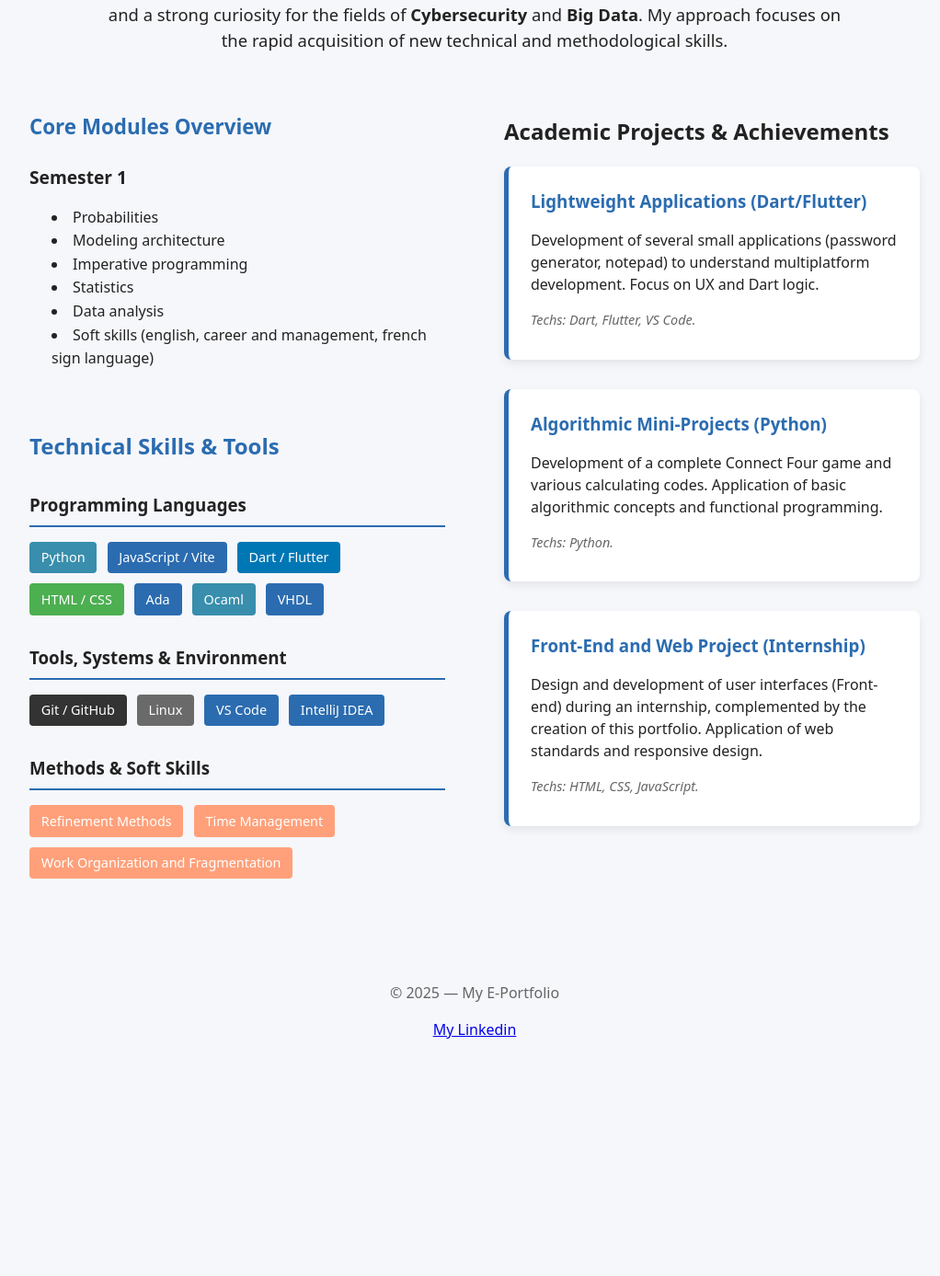
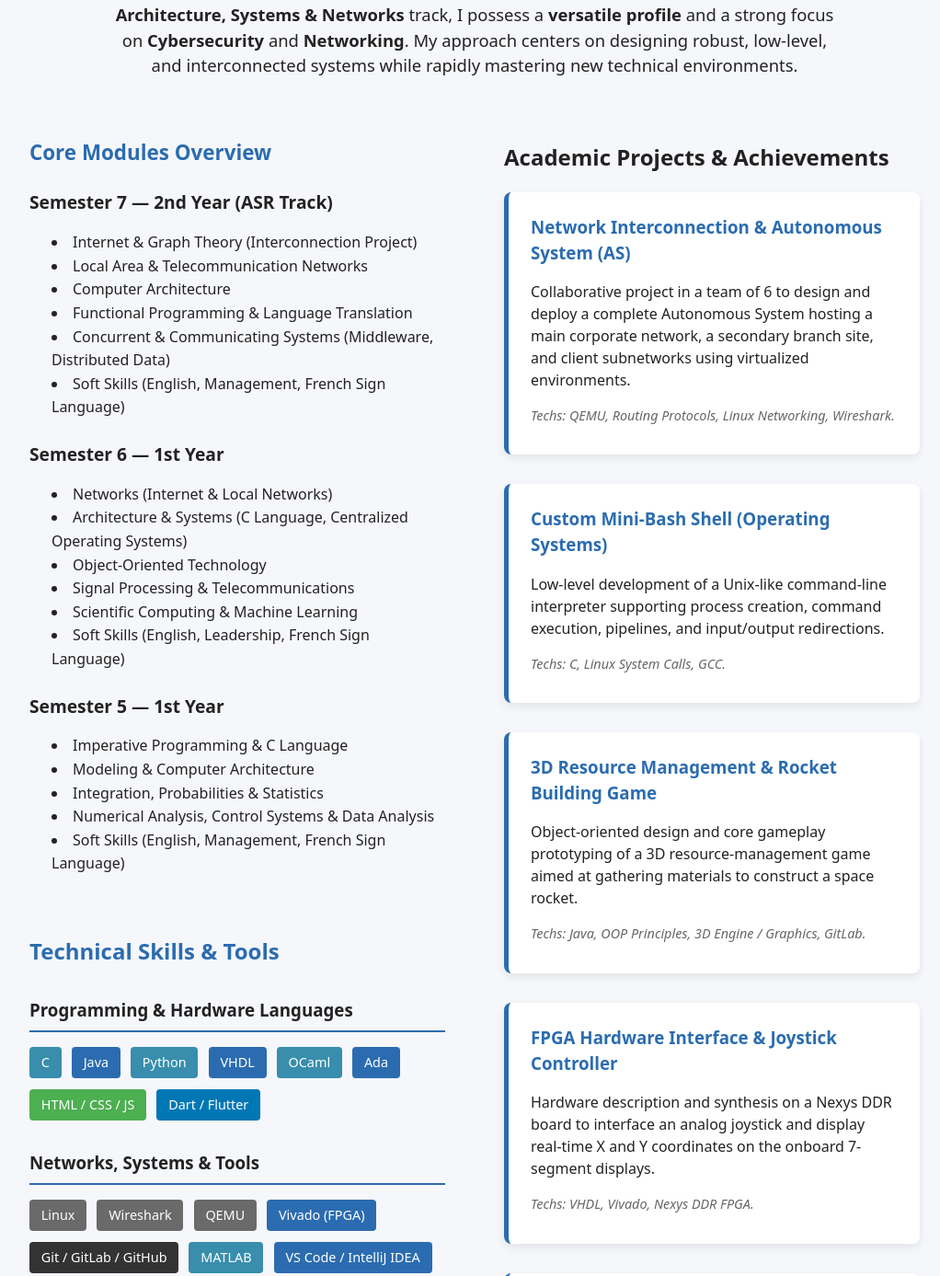
Before and after one commit to claravatus/eportfolio, a plain HTML site: page engineering-course.html in a window 1280 px wide. Shown: the part 204-1591 px from the top of the page at 92% size, without its empty margins (124-1146 px from the left). Before the commit the page ends 1367 px from the top, so only its background shows below. Drawn offline with Linux system fonts and the light colour scheme.

Commit message:
Mise à jour contact, cours et CVs

```diff
--- a/engineering-course.html
+++ b/engineering-course.html
@@ -1,7 +1,9 @@
 <!DOCTYPE html>
-<html>
+<html lang="en">
 <head>
-    <title> Engineering Course - My E-Portfolio</title>
+    <meta charset="utf-8">
+    <meta name="viewport" content="width=device-width,initial-scale=1">
+    <title>Engineering Course — My E-Portfolio</title>
     <link rel="stylesheet" href="/eportfolio/style.css">
 </head>
 <body>
@@ -13,42 +15,28 @@
         </a>
 
         <button class="menu-toggle" aria-expanded="false" aria-controls="navbar-links-list">
-            &#9776; </button>
+            &#9776;
+        </button>
 
         <ul class="navbar-links-list">
             <li><a href="engineering-course.html">ENGINEERING COURSES</a></li>
-            <li><a href="mobility.html"> MOBILITY</a></li>
-            <li><a href="civic-engagement.html"> CIVIC ENGAGEMENT</a></li>
-            <li><a href="activity.html"> ACTIVITIES</a></li>
-            <li><a href="career-developemnt.html"> CAREER DEVELOPMENT</a></li>
+            <li><a href="mobility.html">MOBILITY</a></li>
+            <li><a href="civic-engagement.html">CIVIC ENGAGEMENT</a></li>
+            <li><a href="activity.html">ACTIVITIES</a></li>
+            <li><a href="career-developemnt.html">CAREER DEVELOPMENT</a></li>
             <li><a href="contact.html">CONTACT</a></li>
         </ul>
     </nav>
 </header>
 
-<script>
-    document.addEventListener('DOMContentLoaded', function() {
-        const menuToggle = document.querySelector('.menu-toggle');
-        const navbarLinksList = document.querySelector('.navbar-links-list');
-
-        menuToggle.addEventListener('click', function() {
-            // Bascule la classe 'is-open' pour afficher/cacher le menu
-            navbarLinksList.classList.toggle('is-open');
-
-            const isExpanded = menuToggle.getAttribute('aria-expanded') === 'true' || false;
-            menuToggle.setAttribute('aria-expanded', !isExpanded);
-        });
-    });
-</script>
-
 <main class="container">
     <h1 class="course-title">Engineering Course Overview</h1>
     <p class="intro-course">
-        Currently a 1st-year student in the ENSEEIHT Engineering cycle,
-        I possess a <strong> versatile profile</strong> and a strong curiosity
-        for the fields of <strong> Cybersecurity</strong> and
-        <strong>Big Data</strong>. My approach focuses
-        on the rapid acquisition of new technical and methodological skills.
+        Currently a 2nd-year student in the ENSEEIHT Engineering cycle, specializing in the
+        <strong>Architecture, Systems &amp; Networks</strong> track, I possess a
+        <strong>versatile profile</strong> and a strong focus on <strong>Cybersecurity</strong>
+        and <strong>Networking</strong>. My approach centers on designing robust, low-level,
+        and interconnected systems while rapidly mastering new technical environments.
     </p>
 
     <div class="two-columns-layout">
@@ -59,84 +47,146 @@
                 <h2>Core Modules Overview</h2>
 
                 <article class="module-semester">
-                    <h3>Semester 1 </h3>
+                    <h3>Semester 7 — 2nd Year (ASR Track)</h3>
                     <ul class="module-list">
-                        <li>Probabilities</li>
-                        <li> Modeling architecture</li>
-                        <li> Imperative programming</li>
-                        <li> Statistics</li>
-                        <li> Data analysis </li>
-                        <li> Soft skills (english, career and management, french sign language)</li>
+                        <li>Internet &amp; Graph Theory (Interconnection Project)</li>
+                        <li>Local Area &amp; Telecommunication Networks</li>
+                        <li>Computer Architecture</li>
+                        <li>Functional Programming &amp; Language Translation</li>
+                        <li>Concurrent &amp; Communicating Systems (Middleware, Distributed Data)</li>
+                        <li>Soft Skills (English, Management, French Sign Language)</li>
+                    </ul>
+                </article>
+
+                <article class="module-semester">
+                    <h3>Semester 6 — 1st Year</h3>
+                    <ul class="module-list">
+                        <li>Networks (Internet &amp; Local Networks)</li>
+                        <li>Architecture &amp; Systems (C Language, Centralized Operating Systems)</li>
+                        <li>Object-Oriented Technology</li>
+                        <li>Signal Processing &amp; Telecommunications</li>
+                        <li>Scientific Computing &amp; Machine Learning</li>
+                        <li>Soft Skills (English, Leadership, French Sign Language)</li>
+                    </ul>
+                </article>
+
+                <article class="module-semester">
+                    <h3>Semester 5 — 1st Year</h3>
+                    <ul class="module-list">
+                        <li>Imperative Programming &amp; C Language</li>
+                        <li>Modeling &amp; Computer Architecture</li>
+                        <li>Integration, Probabilities &amp; Statistics</li>
+                        <li>Numerical Analysis, Control Systems &amp; Data Analysis</li>
+                        <li>Soft Skills (English, Management, French Sign Language)</li>
                     </ul>
                 </article>
 
             </div>
-            <h2 style="color: var(--accent);">Technical Skills & Tools</h2>
+
+            <h2 style="color: var(--accent);">Technical Skills &amp; Tools</h2>
 
             <article class="skill-category">
-                <h3>Programming Languages</h3>
+                <h3>Programming &amp; Hardware Languages</h3>
                 <div class="skill-badges">
+                    <span class="badge badge-python">C</span>
+                    <span class="badge badge-js">Java</span>
                     <span class="badge badge-python">Python</span>
-                    <span class="badge badge-js">JavaScript / Vite </span>
-                    <span class="badge badge-dart">Dart / Flutter </span>
-                    <span class="badge badge-web">HTML / CSS</span>
+                    <span class="badge badge-js">VHDL</span>
+                    <span class="badge badge-python">OCaml</span>
                     <span class="badge badge-ada">Ada</span>
-                    <span class="badge badge-python">Ocaml</span>
-                    <span class="badge badge-js">VHDL</span>
+                    <span class="badge badge-web">HTML / CSS / JS</span>
+                    <span class="badge badge-dart">Dart / Flutter</span>
                 </div>
             </article>
 
             <article class="skill-category">
-                <h3>Tools, Systems & Environment</h3>
+                <h3>Networks, Systems &amp; Tools</h3>
                 <div class="skill-badges">
-                    <span class="badge badge-github">Git / GitHub</span>
                     <span class="badge badge-linux">Linux</span>
-                    <span class="badge badge-ide">VS Code</span>
-                    <span class="badge badge-ide">IntelliJ IDEA</span>
+                    <span class="badge badge-linux">Wireshark</span>
+                    <span class="badge badge-linux">QEMU</span>
+                    <span class="badge badge-ide">Vivado (FPGA)</span>
+                    <span class="badge badge-github">Git / GitLab / GitHub</span>
+                    <span class="badge badge-python">MATLAB</span>
+                    <span class="badge badge-ide">VS Code / IntelliJ IDEA</span>
                 </div>
             </article>
 
             <article class="skill-category">
-                <h3>Methods & Soft Skills</h3>
+                <h3>Methods &amp; Soft Skills</h3>
                 <div class="skill-badges">
+                    <span class="badge badge-methode">Network Architecture &amp; Routing</span>
                     <span class="badge badge-methode">Refinement Methods</span>
-                    <span class="badge badge-methode">Time Management </span>
-                    <span class="badge badge-methode">Work Organization and Fragmentation</span>
+                    <span class="badge badge-methode">Teamwork &amp; Project Management</span>
+                    <span class="badge badge-methode">Time &amp; Task Organization</span>
                 </div>
             </article>
 
-        </section> <section class="project-showcase">
-            <h2>Academic Projects & Achievements</h2>
+        </section>
+
+        <section class="project-showcase">
+            <h2>Academic Projects &amp; Achievements</h2>
 
             <article class="project-entry">
-                <h3>Lightweight Applications (Dart/Flutter)</h3>
-                <p>Development of several small applications (password generator, notepad) to understand multiplatform development. Focus on UX and Dart logic.</p>
-                <p class="project-tech-used">Techs: Dart, Flutter, VS Code.</p>
+                <h3>Network Interconnection &amp; Autonomous System (AS)</h3>
+                <p>Collaborative project in a team of 6 to design and deploy a complete Autonomous System hosting a main corporate network, a secondary branch site, and client subnetworks using virtualized environments.</p>
+                <p class="project-tech-used">Techs: QEMU, Routing Protocols, Linux Networking, Wireshark.</p>
             </article>
 
             <article class="project-entry">
-                <h3>Algorithmic Mini-Projects (Python)</h3>
-                <p>Development of a complete Connect Four game and various calculating codes. Application of basic algorithmic concepts and functional programming.</p>
-                <p class="project-tech-used">Techs: Python.</p>
+                <h3>Custom Mini-Bash Shell (Operating Systems)</h3>
+                <p>Low-level development of a Unix-like command-line interpreter supporting process creation, command execution, pipelines, and input/output redirections.</p>
+                <p class="project-tech-used">Techs: C, Linux System Calls, GCC.</p>
+            </article>
+
+            <article class="project-entry">
+                <h3>3D Resource Management &amp; Rocket Building Game</h3>
+                <p>Object-oriented design and core gameplay prototyping of a 3D resource-management game aimed at gathering materials to construct a space rocket.</p>
+                <p class="project-tech-used">Techs: Java, OOP Principles, 3D Engine / Graphics, GitLab.</p>
+            </article>
+
+            <article class="project-entry">
+                <h3>FPGA Hardware Interface &amp; Joystick Controller</h3>
+                <p>Hardware description and synthesis on a Nexys DDR board to interface an analog joystick and display real-time X and Y coordinates on the onboard 7-segment displays.</p>
+                <p class="project-tech-used">Techs: VHDL, Vivado, Nexys DDR FPGA.</p>
             </article>
 
             <article class="project-entry">
                 <h3>Front-End and Web Project (Internship)</h3>
-                <p>Design and development of user interfaces (Front-end) during an internship, complemented by the creation of this portfolio. Application of web standards and responsive design.</p>
+                <p>Design and development of user interfaces (Front-end) during an internship, complemented by the creation of this responsive portfolio.</p>
                 <p class="project-tech-used">Techs: HTML, CSS, JavaScript.</p>
             </article>
-        </section> </div> </main>
+        </section>
 
-        <footer>
+    </div>
+</main>
+
+<footer>
     <div class="footer-content">
         <p>&copy; 2025 — My E-Portfolio</p>
 
         <div class="social-links">
-            <a href="https://www.linkedin.com/in/clara-vatus-7ab1b1387/" target="_blank" aria-label="LinkedIn">
-                My Linkedin </a>
+            <a href="https://www.linkedin.com/in/clara-vatus-7ab1b1387/" target="_blank" rel="noopener noreferrer" aria-label="LinkedIn">
+                My LinkedIn
+            </a>
         </div>
     </div>
-  </footer>
+</footer>
+
+<script>
+    document.addEventListener('DOMContentLoaded', function() {
+        const menuToggle = document.querySelector('.menu-toggle');
+        const navbarLinksList = document.querySelector('.navbar-links-list');
+
+        if (menuToggle && navbarLinksList) {
+            menuToggle.addEventListener('click', function() {
+                navbarLinksList.classList.toggle('is-open');
+                const isExpanded = menuToggle.getAttribute('aria-expanded') === 'true';
+                menuToggle.setAttribute('aria-expanded', !isExpanded);
+            });
+        }
+    });
+</script>
 
 </body>
 </html>
```
Also changed, not shown: contact.html (+47 -32 lines), 2 other files.
